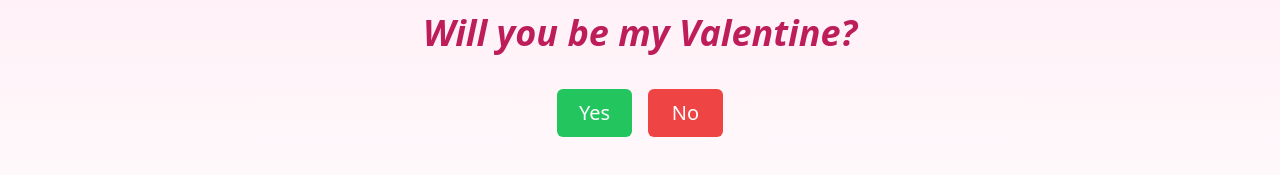
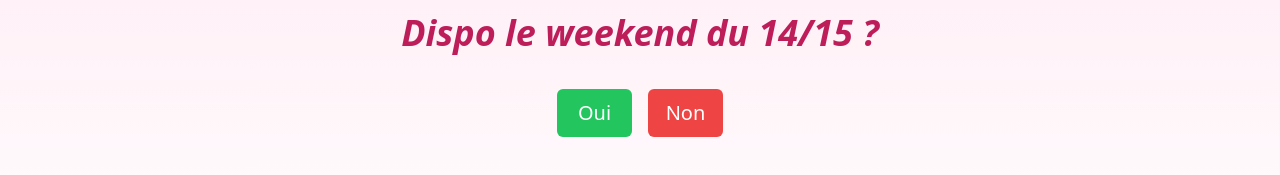
Before and after one commit to rphbli/test, a plain HTML site: page index.html in a window 1280 px wide. Shown: the part 483-658 px from the top of the page. Drawn offline with nearby package versions, Linux system fonts and the light colour scheme.

Commit message:
Update index.html

```diff
--- a/index.html
+++ b/index.html
@@ -32,15 +32,15 @@
   <div class="flex items-center justify-center h-screen">
     <div class="flex flex-col items-center p-4">
       <img id="imageDisplay" src="./images/image1.gif" alt="Cute kitten with flowers" class="rounded-md h-[300px]" style="object-fit: cover;" />
-      <h2 id="valentineQuestion" class="text-4xl font-bold italic text-[#bd1e59] my-4">Will you be my Valentine?</h2>
+      <h2 id="valentineQuestion" class="text-4xl font-bold italic text-[#bd1e59] my-4">Dispo le weekend du 14/15 ?</h2>
       <div class="flex gap-4 pt-[20px] items-center" id="responseButtons">
         <button id="yesButton"
           class="bounce2 inline-flex items-center justify-center whitespace-nowrap rounded-md text-[20px] font-medium disabled:pointer-events-none disabled:opacity-50 hover:bg-green-400 min-h-12 min-w-[75px] px-4 py-2 bg-green-500 text-white transition">
-          Yes
+          Oui
         </button>
         <button id="noButton"
           class="inline-flex items-center justify-center whitespace-nowrap rounded-md text-[20px] font-medium transition disabled:pointer-events-none disabled:opacity-50 hover:bg-red-700 h-12 min-w-[75px] w-auto px-4 py-2 bg-red-500 text-white">
-          No
+          Non
         </button>
       </div>
     </div>
```
